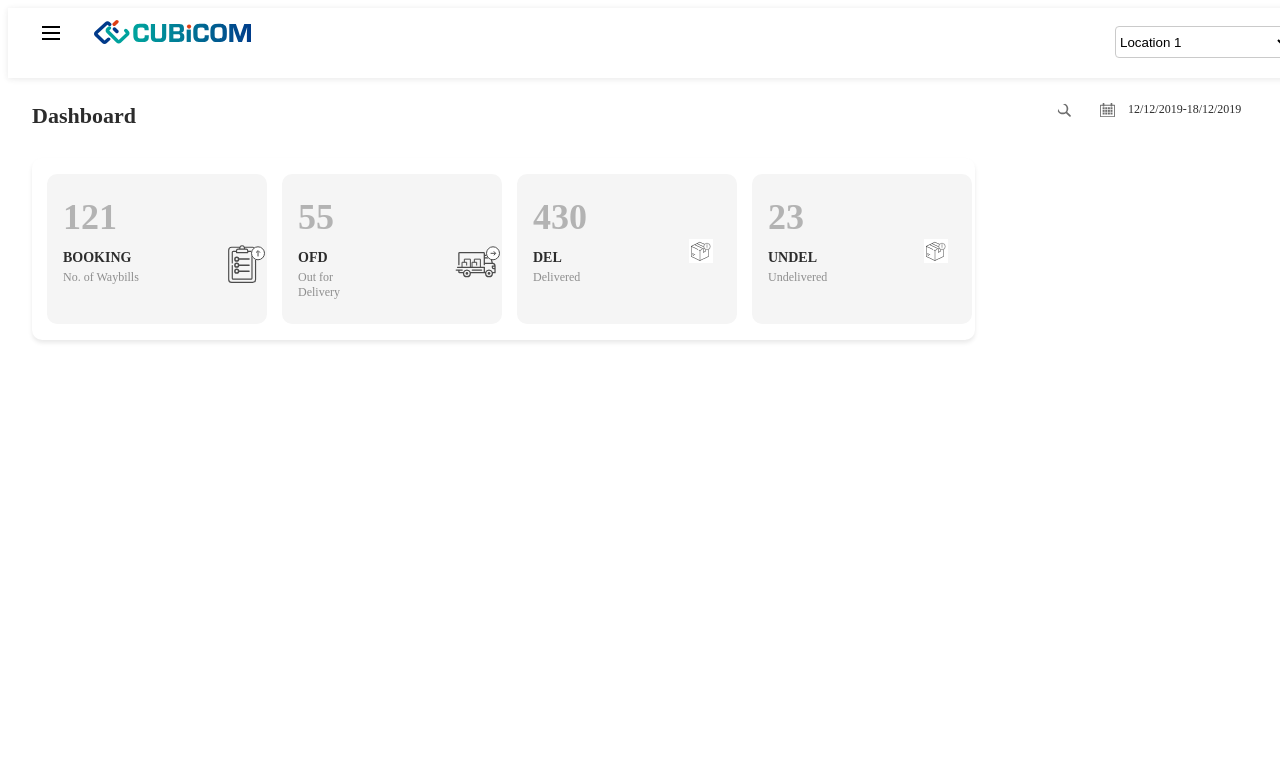
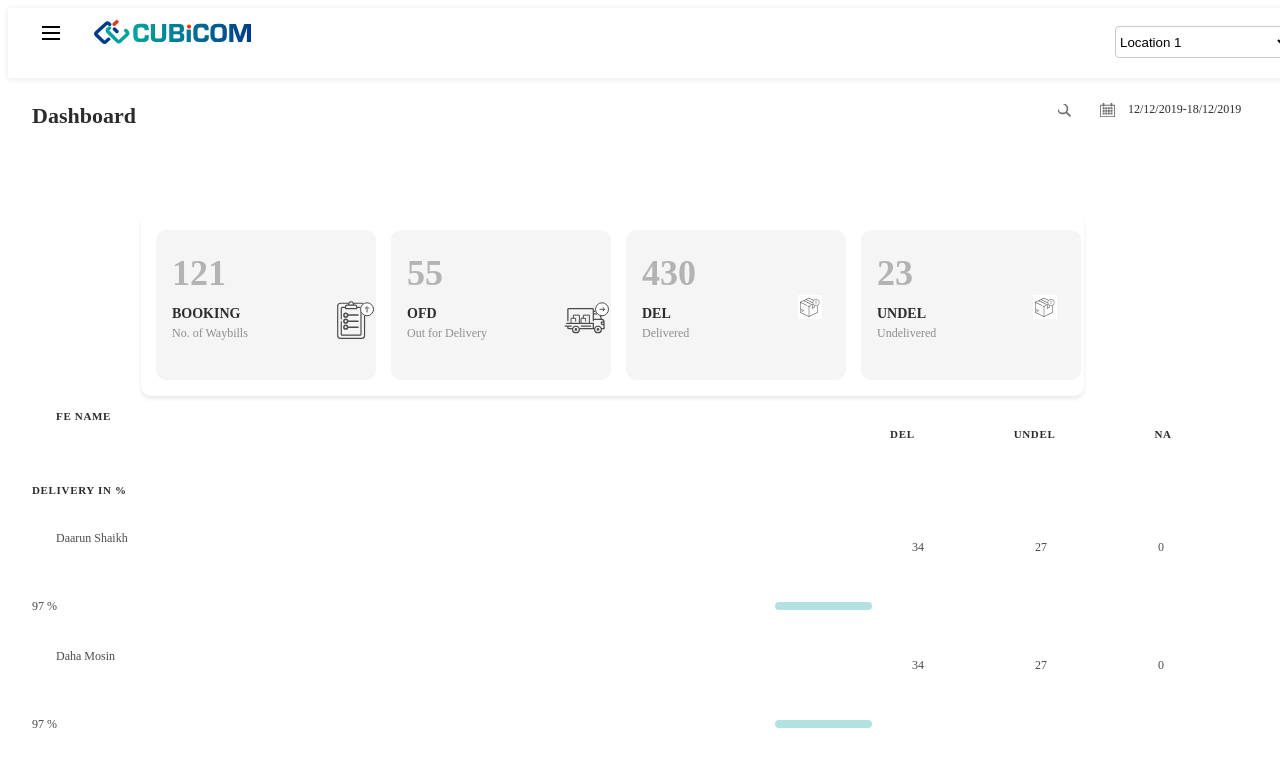
Before and after one commit to gangadhar222/assignementC, a React (Create React App) app in the folder loginpage/: page / in a window 1280 px wide. Shown: the top 766 px of the page. Built offline with nearby package versions, Linux system fonts and the light colour scheme.

Commit message:
dashboard updated with table contents

```diff
--- a/loginpage/src/Components/Dashboard.css
+++ b/loginpage/src/Components/Dashboard.css
@@ -98,8 +98,8 @@ toggleComponent {
 }
 
 .info {
+  float: left;
   margin-top: 80px;
-  margin-left: 24px;
   width: 943px;
   height: 182px;
   background: #ffffff 0% 0% no-repeat padding-box;
@@ -107,3 +107,102 @@ toggleComponent {
   border-radius: 10px;
   opacity: 1;
 }
+
+.piechart {
+}
+
+.table {
+  clear: both;
+}
+.fename {
+  float: left;
+  margin-top: 14px;
+  margin-right: 755px;
+  margin-left: 48px;
+  width: auto;
+  height: 13px;
+  text-align: left;
+  font: normal normal bold 11px/13px Proxima Nova;
+  letter-spacing: 0.66px;
+  color: #2c2c2c;
+  opacity: 1;
+}
+
+.del {
+  float: left;
+  padding-top: 18px;
+  padding-left: 24px;
+  margin-top: 14px;
+  margin-right: 75px;
+  height: 13px;
+  text-align: left;
+  font: normal normal bold 11px/13px Proxima Nova;
+  letter-spacing: 0.66px;
+  color: #2c2c2c;
+}
+
+.float {
+  clear: both;
+  display: block;
+}
+.name {
+  float: left;
+  margin-top: 5px;
+  padding-top: 18px;
+  padding-left: 24px;
+  margin-left: 24px;
+  margin-right: 755px;
+  width: 77px;
+  height: 15px;
+  text-align: left;
+  font: normal normal normal 12px/15px Proxima Nova;
+  letter-spacing: 0px;
+  color: #4b4b4b;
+  opacity: 1;
+}
+
+.deld {
+  float: left;
+  margin-top: 14px;
+  margin-right: 87px;
+  padding-top: 18px;
+  padding-left: 24px;
+  width: auto;
+  height: 15px;
+  text-align: left;
+  font: normal normal normal 12px/15px Proxima Nova;
+  letter-spacing: 0px;
+  color: #4b4b4b;
+  opacity: 1;
+}
+
+.marginLeft {
+  margin-left: 24px;
+  padding-top: 18px;
+  padding-left: 24px;
+}
+
+.percent {
+  float: left;
+  margin-top: 14px;
+  padding-top: 18px;
+  padding-left: 24px;
+  width: auto;
+  height: 15px;
+  text-align: left;
+  font: normal normal normal 12px/15px Proxima Nova;
+  letter-spacing: 0px;
+  color: #4b4b4b;
+  opacity: 1;
+}
+
+.bar {
+  margin-right: 400px;
+  margin-top: 35px;
+  float: right;
+  width: 97px;
+  height: 8px;
+  background: #00a29d 0% 0% no-repeat padding-box;
+  border-radius: 10px;
+  opacity: 0.3;
+}
--- a/loginpage/src/Components/Dashboard.jsx
+++ b/loginpage/src/Components/Dashboard.jsx
@@ -57,6 +57,34 @@ export default function Dashboard() {
             />
           ))}
         </div>
+        <div className="piechart"></div>
+      </div>
+      <div className="table">
+        <p className="fename">FE NAME</p>
+        <p className="del">DEL</p>
+        <p className="del">UNDEL</p>
+        <p className="del">NA</p>
+        <p className="del">DELIVERY IN %</p>
+      </div>
+      <div className="float">
+        <p className="name marginLeft">Daarun Shaikh</p>
+        <p className="deld">34</p>
+        <p className="deld">27</p>
+        <p className="deld">0</p>
+        <p className="percent">
+          97 %
+        </p>
+        <p className="bar"></p>
+      </div>
+      <div className="float">
+        <p className="name marginLeft">Daha Mosin</p>
+        <p className="deld">34</p>
+        <p className="deld">27</p>
+        <p className="deld">0</p>
+        <p className="percent">
+          97 %
+        </p>
+        <p className="bar"></p>
       </div>
     </div>
   );
--- a/loginpage/src/Components/Rectangular.css
+++ b/loginpage/src/Components/Rectangular.css
@@ -36,7 +36,7 @@
 .textMute {
   margin-left: 16px;
   margin-top: 4px;
-  width: 77px;
+  width: auto;
   height: 15px;
   text-align: left;
   font: normal normal normal 12px/15px Proxima Nova;
```
